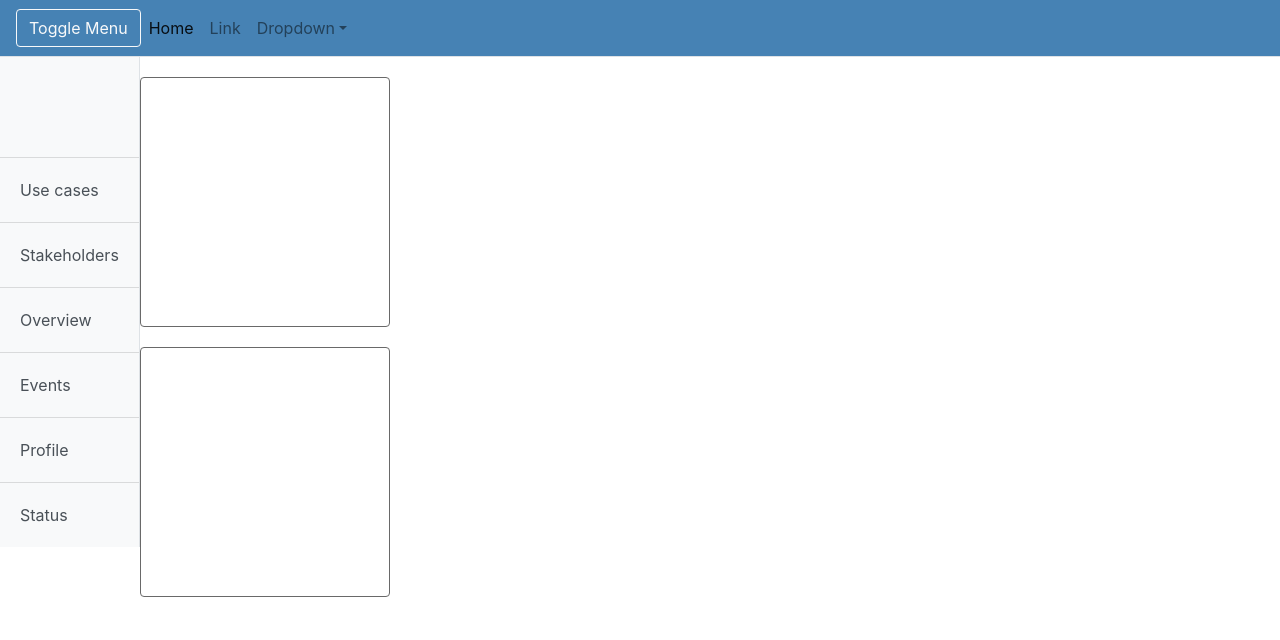
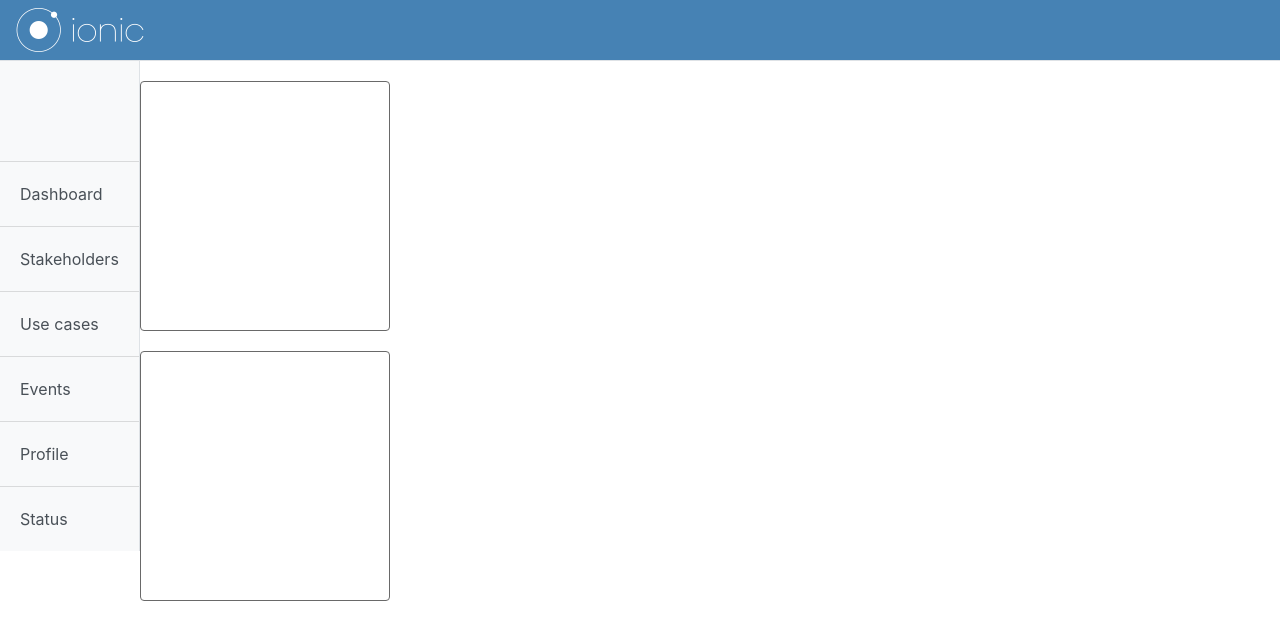
Before and after one commit to DTU-Gruppe-39/DevOps, a React (Create React App) app in the folder web/: page / in a window 1280 px wide. Shown: the top 640 px of the page. Built offline with nearby package versions, Linux system fonts and the light colour scheme.

Commit message:
small fix to layout

```diff
--- a/web/src/App.js
+++ b/web/src/App.js
@@ -1,5 +1,5 @@
 import React from 'react';
-import logo from './logo.svg';
+import logo from './Ionic_Logo.png';
 import 'bootstrap/dist/css/bootstrap.css';
 import FormControl from "react-bootstrap/FormControl";
 import InputGroup from "react-bootstrap/InputGroup";
@@ -11,9 +11,9 @@ import './App.css';
 function App() {
   return (
       <div className="App">
-
+          <div className="topbar">
               <nav className="navbar navbar-expand-lg navbar-light bg-light border-bottom">
-            <button className="btn btn-outline-light" id="menu-toggle">Toggle Menu</button>
+                  <img src={logo} />
                 <button className="navbar-toggler" type="button" data-toggle="collapse"
                         data-target="#navbarSupportedContent" aria-controls="navbarSupportedContent" aria-expanded="false"
                         aria-label="Toggle navigation">
@@ -21,28 +21,10 @@ function App() {
                 </button>
 
                 <div className="collapse navbar-collapse" id="navbarSupportedContent">
-              <ul className="navbar-nav">
-                <li className="nav-item active">
-                  <a className="nav-link" href="#">Home <span className="sr-only">(current)</span></a>
-                </li>
-                <li className="nav-item">
-                  <a className="nav-link" href="#">Link</a>
-                </li>
-                <li className="nav-item dropdown">
-                  <a className="nav-link dropdown-toggle" href="#" id="navbarDropdown" role="button"
-                     data-toggle="dropdown" aria-haspopup="true" aria-expanded="false">
-                    Dropdown
-                  </a>
-                  <div className="dropdown-menu dropdown-menu-right" aria-labelledby="navbarDropdown">
-                    <a className="dropdown-item" href="#">Action</a>
-                    <a className="dropdown-item" href="#">Another action</a>
-                    <div className="dropdown-divider"></div>
-                    <a className="dropdown-item" href="#">Something else here</a>
-                  </div>
-                </li>
-              </ul>
+
                 </div>
               </nav>
+          </div>
         {/*</div>*/}
 
 
@@ -50,18 +32,19 @@ function App() {
           <div className="bg-light border-right">
             <div className="sidebar-heading space"></div>
             <div className="list-group list-group-flush">
+              <a href="#" className="list-group-item list-group-item-action bg-light">Dashboard</a>
+              <a href="#/stakeholders" className="list-group-item list-group-item-action bg-light">Stakeholders</a>
               <a href="#" className="list-group-item list-group-item-action bg-light">Use cases</a>
-              <a href="#" className="list-group-item list-group-item-action bg-light">Stakeholders</a>
-              <a href="#" className="list-group-item list-group-item-action bg-light">Overview</a>
               <a href="#" className="list-group-item list-group-item-action bg-light">Events</a>
               <a href="#" className="list-group-item list-group-item-action bg-light">Profile</a>
               <a href="#" className="list-group-item list-group-item-action bg-light">Status</a>
             </div>
         </div>
         </div>
-
+        <div className="main">
             <div className="card"></div>
             <div className="card"></div>
+        </div>
         {/*<header className="App-header">*/}
         {/*</header>*/}
       </div>
```
Also changed, not shown: web/src/views/stakeholders.js (added, +12 -0 lines), web/src/Ionic_Logo.png (added). Lines whose indentation alone changed are shown as unchanged.
